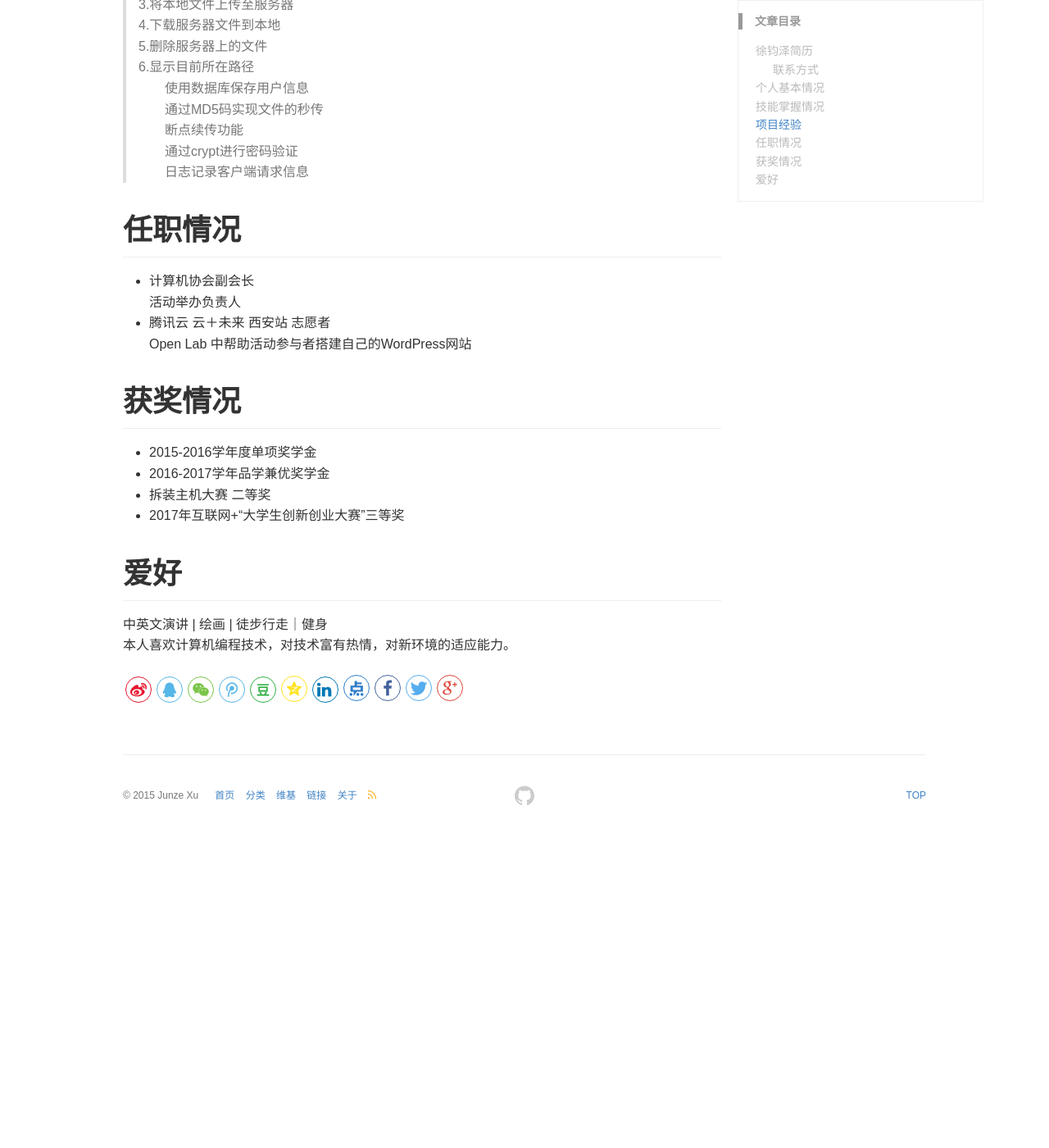
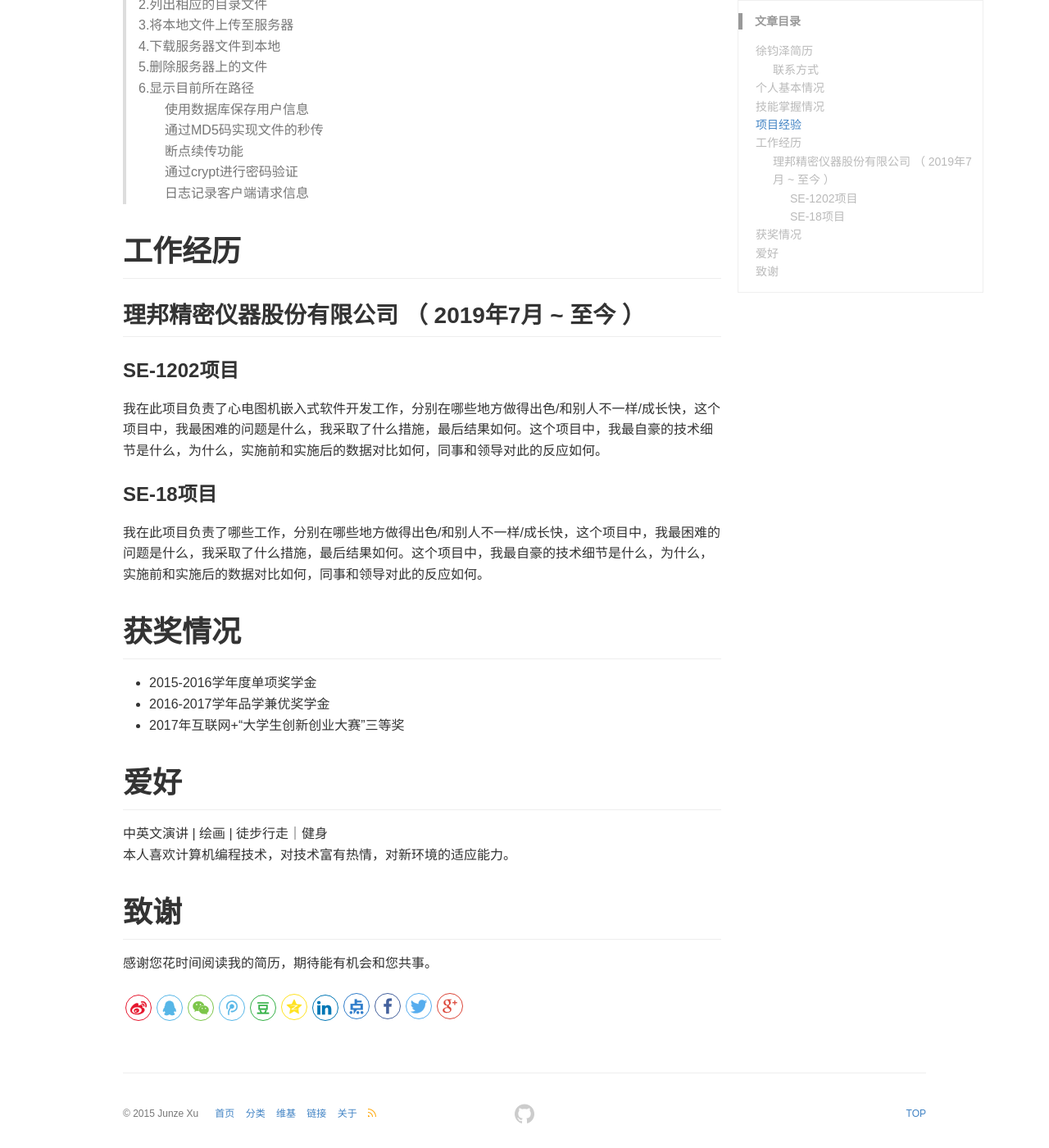
Before and after one commit to JKWrist/JKWrist.github.io, a Jekyll site: the page built from _posts/Resume/2019-11-24-resume.md, in a window 1280 px wide and 1400 px high, scrolled down 1219 px. Shown: the whole window at 82% size. Built offline with Jekyll 4.4.1, drawn with Linux system fonts in a browser that asks for light colours; comment, search, counter and statistics services are not loaded; before the commit the page ends 2238 px from its top, so only the background shows below that; some of the changed lines change nothing that is shown; some of the changed text lies outside the part shown.

Commit message:
修改简历

```diff
--- a/_posts/Resume/2019-11-24-resume.md
+++ b/_posts/Resume/2019-11-24-resume.md
@@ -9,25 +9,26 @@ keywords: Resume
 # 徐钧泽简历
 
 ## 联系方式
-Tel : 15691967665
-Email : xu_junze97@163.com
+- Tel : 15691967665
+- Email : xu_junze97@163.com
+- Github：https://github.com/JKWrist
 
 # 个⼈基本情况
-出⽣年⽉\|1997\.07
-学校\|西安⽯油⼤学
-性别\|男
-学历\|本科
-民族\|汉
+- 出⽣年⽉\|1997\.07
+- 学校\|西安⽯油⼤学
+- 性别\|男
+- 学历\|本科
+- 民族\|汉
 
 # 技能掌握情况
-英 语：CET-6
-IT技能： 熟练掌握C、常⽤数据结构及算法，了解C++
-掌握Linux环境编程,掌握vim，GCC、GDB，了解makeﬁle
-掌握动态库、静态库，掌握Linux 多进程，进程间管道、共享内存、消息队列、信号通信。
-掌握Linux多线程编程，线程同步互斥，取消，线程安全
-掌握socket⽹络编程，熟悉TCP/IP，epoll ，select等多路IO模型
-掌握进程池线程池、了解五种编程模型
-了解Git/SVN版本控制系统
+- 英 语：CET-6
+- IT技能： 熟练掌握C、常⽤数据结构及算法，了解C++
+- 掌握Linux环境编程,掌握vim，GCC、GDB，了解makeﬁle
+- 掌握动态库、静态库，掌握Linux 多进程，进程间管道、共享内存、消息队列、信号通信。
+- 掌握Linux多线程编程，线程同步互斥，取消，线程安全
+- 掌握socket⽹络编程，熟悉TCP/IP，epoll ，select等多路IO模型
+- 掌握进程池线程池、了解五种编程模型
+- 了解Git/SVN版本控制系统
 
 # 项⽬经验
 项⽬名称：基于私有协议的⽂件服务器
@@ -46,20 +47,28 @@ IT技能： 熟练掌握C、常⽤数据结构及算法，了解C++
 &emsp;&emsp;通过crypt进⾏密码验证
 &emsp;&emsp;⽇志记录客户端请求信息
 
-# 任职情况
+# 工作经历
 
-- 计算机协会副会⻓
-活动举办负责⼈
-- 腾讯云 云＋未来 西安站 志愿者
-Open Lab 中帮助活动参与者搭建⾃⼰的WordPress⽹站
+## 理邦精密仪器股份有限公司 （ 2019年7月 ~ 至今 ）
+
+### SE-1202项目
+我在此项目负责了心电图机嵌入式软件开发工作，分别在哪些地方做得出色/和别人不一样/成长快，这个项目中，我最困难的问题是什么，我采取了什么措施，最后结果如何。这个项目中，我最自豪的技术细节是什么，为什么，实施前和实施后的数据对比如何，同事和领导对此的反应如何。
+
+
+### SE-18项目
+我在此项目负责了哪些工作，分别在哪些地方做得出色/和别人不一样/成长快，这个项目中，我最困难的问题是什么，我采取了什么措施，最后结果如何。这个项目中，我最自豪的技术细节是什么，为什么，实施前和实施后的数据对比如何，同事和领导对此的反应如何。
+
 
 # 获奖情况
 
 - 2015-2016学年度单项奖学⾦
 - 2016-2017学年品学兼优奖学⾦
-- 拆装主机⼤赛 ⼆等奖
 - 2017年互联⽹+“⼤学⽣创新创业⼤赛”三等奖
 
 # 爱好
 中英⽂演讲 \| 绘画 \| 徒步⾏⾛｜健身
 本⼈喜欢计算机编程技术，对技术富有热情，对新环境的适应能⼒。
+
+
+# 致谢
+感谢您花时间阅读我的简历，期待能有机会和您共事。
```
